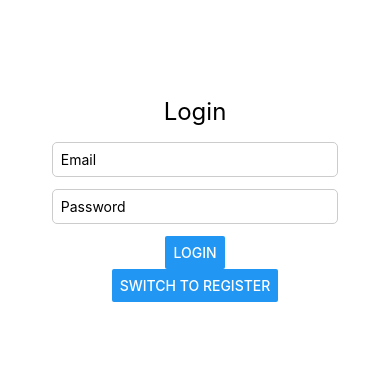
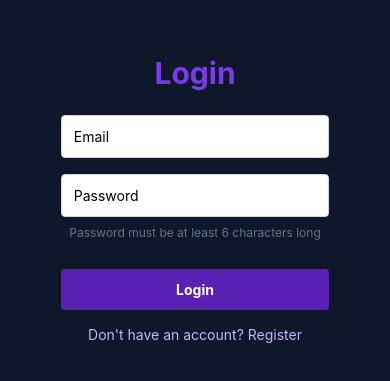
Before and after one commit to nlevin6/RockClimbingApp, a React Native app: screen / in a window 390 px wide. Shown: the part 223-604 px from the top of the page. Built offline with nearby package versions, Linux system fonts and the light colour scheme; no server answers.

Commit message:
added tailwind, styled the login page a bit

```diff
--- a/screens/Login.js
+++ b/screens/Login.js
@@ -1,7 +1,8 @@
 import React, { useState } from 'react';
-import { View, Text, TextInput, Button, StyleSheet } from 'react-native';
+import { View, Text, TextInput, TouchableOpacity, Alert, Keyboard } from 'react-native';
 import { getAuth, createUserWithEmailAndPassword, signInWithEmailAndPassword } from 'firebase/auth';
 import app from '../firebaseConfig';
+import tw from '../tailwind';
 
 const auth = getAuth(app);
 
@@ -10,67 +11,76 @@ const Login = () => {
     const [password, setPassword] = useState('');
     const [isRegistering, setIsRegistering] = useState(false);
 
+    const getCustomErrorMessage = (errorCode) => {
+        const errorMessages = {
+            'auth/invalid-email': 'The email address is not valid.',
+            'auth/user-not-found': 'No account found with this email.',
+            'auth/wrong-password': 'Incorrect password. Please try again.',
+            'auth/email-already-in-use': 'This email is already registered.',
+            'auth/weak-password': 'Password is too weak. Use at least 6 characters.',
+            'auth/missing-password': 'Password is required. Please enter a password.',
+        };
+
+        return errorMessages[errorCode] || 'An unexpected error occurred. Please try again.';
+    };
+
     const handleRegister = () => {
+        Keyboard.dismiss();
         createUserWithEmailAndPassword(auth, email, password)
             .then(() => alert('User registered successfully!'))
-            .catch((error) => alert(error.message));
+            .catch((error) => {
+                const errorMessage = getCustomErrorMessage(error.code);
+                alert(errorMessage);
+            });
     };
 
     const handleLogin = () => {
+        Keyboard.dismiss();
         signInWithEmailAndPassword(auth, email, password)
             .then(() => alert('Logged in successfully!'))
-            .catch((error) => alert(error.message));
+            .catch((error) => {
+                const errorMessage = getCustomErrorMessage(error.code);
+                alert(errorMessage);
+            });
     };
 
     return (
-        <View style={styles.container}>
-            <Text style={styles.title}>{isRegistering ? 'Register' : 'Login'}</Text>
+        <View style={tw`flex-1 justify-center items-center bg-slate-900 px-4`}>
+            <Text style={tw`text-3xl font-bold mb-6 text-violet-600`}>
+                {isRegistering ? 'Register' : 'Login'}
+            </Text>
             <TextInput
-                style={styles.input}
+                style={tw`w-3/4 p-3 mb-4 border border-gray-300 rounded bg-white`}
                 placeholder="Email"
                 value={email}
                 onChangeText={setEmail}
                 keyboardType="email-address"
             />
             <TextInput
-                style={styles.input}
+                style={tw`w-3/4 p-3 mb-1 border border-gray-300 rounded bg-white`}
                 placeholder="Password"
                 value={password}
                 onChangeText={setPassword}
                 secureTextEntry
             />
-            {isRegistering ? (
-                <Button title="Register" onPress={handleRegister} />
-            ) : (
-                <Button title="Login" onPress={handleLogin} />
-            )}
-            <Button
-                title={isRegistering ? 'Switch to Login' : 'Switch to Register'}
-                onPress={() => setIsRegistering(!isRegistering)}
-            />
+            <Text style={tw`w-3/4 p-1 text-xs mb-6 text-slate-500 text-center`}>
+                {'Password must be at least 6 characters long'}
+            </Text>
+            <TouchableOpacity
+                style={tw`w-3/4 p-3 mb-4 rounded bg-violet-800`}
+                onPress={isRegistering ? handleRegister : handleLogin}
+            >
+                <Text style={tw`text-white text-center font-bold`}>
+                    {isRegistering ? 'Register' : 'Login'}
+                </Text>
+            </TouchableOpacity>
+            <TouchableOpacity onPress={() => setIsRegistering(!isRegistering)}>
+                <Text style={tw`text-violet-300`}>
+                    {isRegistering ? 'Already have an account? Log in' : 'Don\'t have an account? Register'}
+                </Text>
+            </TouchableOpacity>
         </View>
     );
 };
 
-const styles = StyleSheet.create({
-    container: {
-        flex: 1,
-        justifyContent: 'center',
-        alignItems: 'center',
-        padding: 16,
-    },
-    title: {
-        fontSize: 24,
-        marginBottom: 16,
-    },
-    input: {
-        width: '80%',
-        padding: 8,
-        marginBottom: 12,
-        borderWidth: 1,
-        borderColor: '#ccc',
-        borderRadius: 5,
-    },
-});
-
 export default Login;
--- /dev/null
+++ b/tailwind.config.js
@@ -0,0 +1,10 @@
+module.exports = {
+    theme: {
+        extend: {
+            colors: {
+                primary: '#3498db',
+                secondary: '#2ecc71',
+            },
+        },
+    },
+};
--- /dev/null
+++ b/tailwind.js
@@ -0,0 +1,4 @@
+import { create } from 'twrnc';
+
+const tw = create(require('./tailwind.config'));
+export default tw;
```
Also changed, not shown: package.json (+9 -1 lines), 2 other files (tests, documents, lock files or other folders).
